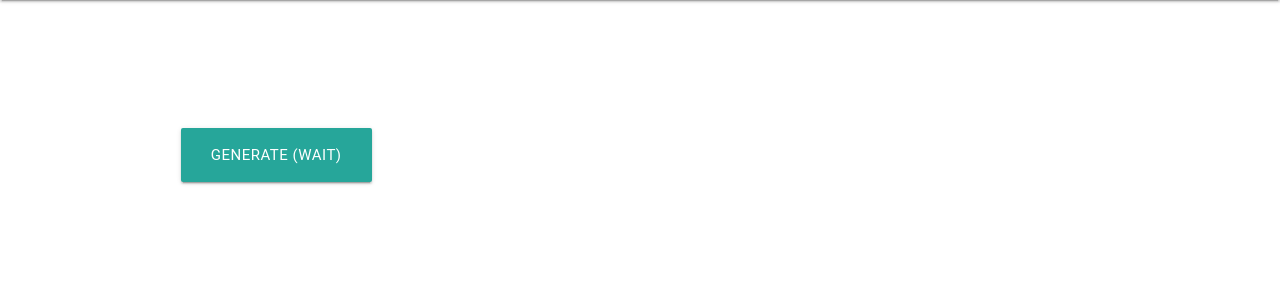
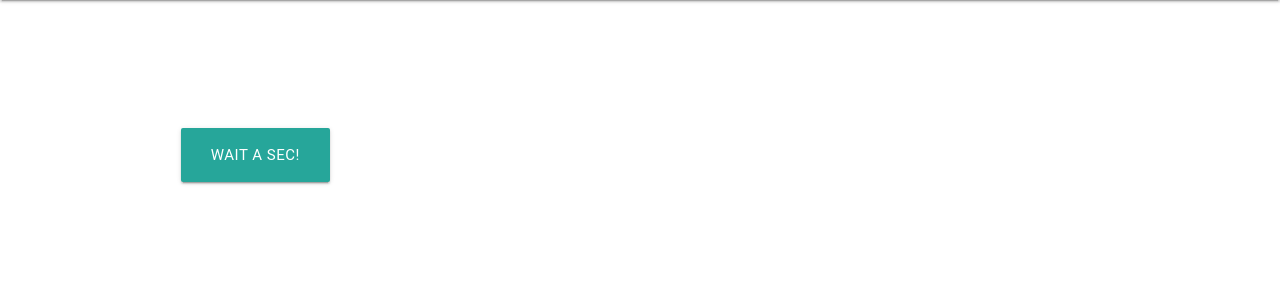
Before and after one commit to kwikiel/archer, a Flask app: page / in a window 1280 px wide. Shown: the part 64-364 px from the top of the page. Run offline with Flask 2, Linux system fonts and the light colour scheme; some libraries are stand-ins or nearby versions; some web fonts are replaced.

Commit message:
Wait a sec

```diff
--- a/templates/index.html
+++ b/templates/index.html
@@ -2,7 +2,7 @@
 {% block content %}
 <div class="container" style="margin-top: 10%">
 <div class="row">
-<a href="list_loans" class="waves-effect waves-light btn-large">Generate (wait)</a>
+<a href="list_loans" class="waves-effect waves-light btn-large">Wait a sec!</a>
 
 </div>
 </div>
```
